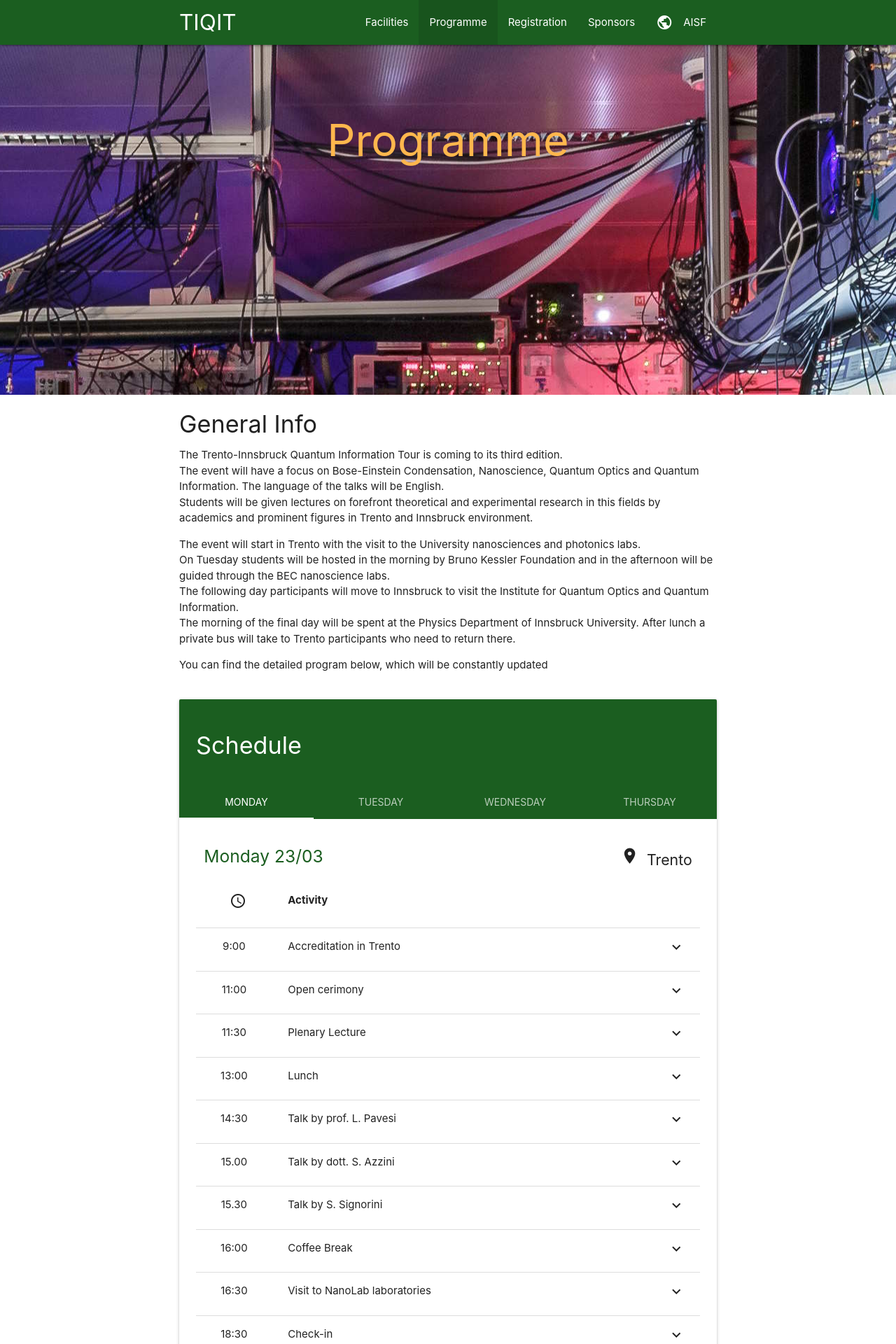
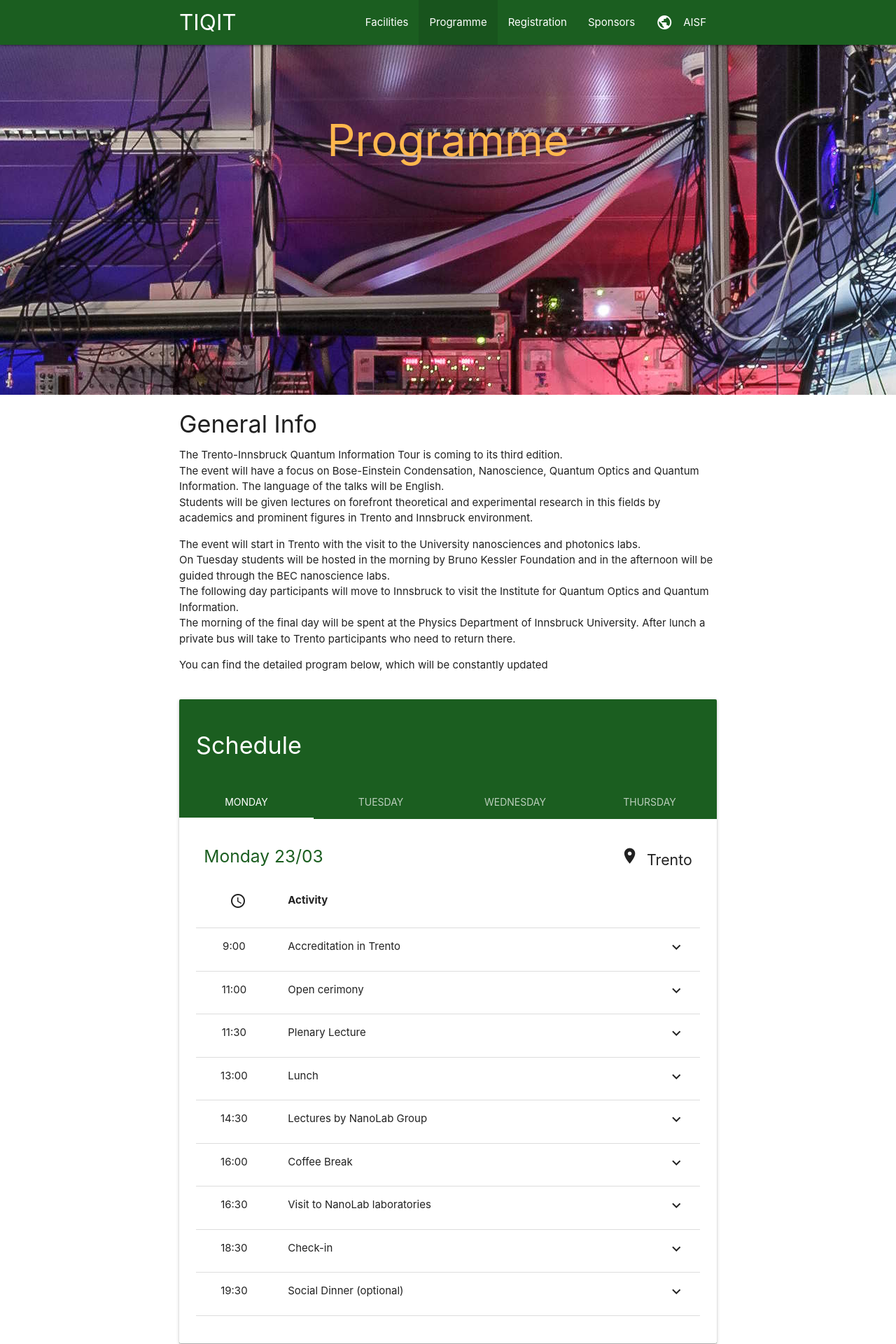
Before and after one commit to ai-sf/tiqit20, a Jekyll site: the page built from programme.html, in a window 1280 px wide. Shown: the top 1920 px of the page at 70% size. Built offline with Jekyll 4.4.1, drawn with Linux system fonts in a browser that asks for light colours; nearby versions of some CDN libraries; some of the changed text lies outside the part shown.

Commit message:
Update infos

```diff
--- a/_data/programme.yml
+++ b/_data/programme.yml
@@ -43,43 +43,29 @@ schedule:
             tag: "physunitn"
 
       - hour: "14:30"
-        name: "Talk by prof. L. Pavesi"
-        title: "Quantum Science and Technologies: a successful example"
-        abstract: "Starting from the second quantum revolution, the key ingredients of quantum physics essential for developing new kind of devices are discussed. A specific example of device in quantum security will be described."
+        name: "Lectures by NanoLab Group"
         group: "NanoLab"
-        people:
-            name: "prof. Lorenzo Pavesi"
-            tag: "pavesi"
         location:
             name: "Physics Department"
             tag: "physunitn"
             room: "Room TBD"
+        subactivities:
+          - title: "Quantum Science and Technologies: a successful example"
+            abstract: "Starting from the second quantum revolution, the key ingredients of quantum physics essential for developing new kind of devices are discussed. A specific example of device in quantum security will be described."
+            people:
+                name: "prof. Lorenzo Pavesi"
+                tag: "pavesi"
+          - title: "Single particle entanglement: where quantum and classical physics clashes"
+            abstract: "During the talk a definition of entanglement and the methods to assess the entanglement will be described. By using the single particle entanglement, the inherent differences between classical physics and quantum physics (non-locality and contestuality) well be derived."
+            people:
+                name: "dott. Stefano Azzini"
+                tag: "azzini"
 
-      - hour: "15.00"
-        name: "Talk by dott. S. Azzini"
-        title: "Single particle entanglement: where quantum and classical physics clashes"
-        abstract: "During the talk a definition of entanglement and the methods to assess the entanglement will be described. By using the single particle entanglement, the inherent differences between classical physics and quantum physics (non-locality and contestuality) well be derived."
-        group: "NanoLab"
-        people:
-            name: "dott. Stefano Azzini"
-            tag: "azzini"
-        location:
-            name: "Physics Department"
-            tag: "physunitn"
-            room: "Room TBD"
-
-      - hour: "15.30"
-        name: "Talk by S. Signorini"
-        title: "Heralded single photon sources: who, where, what, when and why"
-        abstract: "The sources of entangled two photons and of heralded single photons are described to show the advantages of integrated quantum photonics and where the field is evolving."
-        group: "NanoLab"
-        people:
-            name: "dott. Stefano Signorini"
-            tag: "signorini"
-        location:
-            name: "Physics Department"
-            tag: "physunitn"
-            room: "Room TBD"
+          - title: "Heralded single photon sources: who, where, what, when and why"
+            abstract: "The sources of entangled two photons and of heralded single photons are described to show the advantages of integrated quantum photonics and where the field is evolving."
+            people:
+                name: "dott. Stefano Signorini"
+                tag: "signorini"
 
       - hour: "16:00"
         name: "Coffee Break"
@@ -315,7 +301,7 @@ sections:
   - name: "Partecipation fee and requirements"
     points:
     - text: "In order to sign up for the event you must be an AISF or IAPS member"
-    - text: "Participation fee is different whether you want to stay at the Hostel in Trento or not"
+    - text: "Participation fee is different whether you need the accommodation both in Trento and Innsbruck or only one of them:"
       subpoints:
         - text: "Fee is 50€ without accomodation in Trento or Innsbruck (limited spots)"
         - text: "Fee is 80€ with included accomodation in Trento at Hostel for the night of Monday and Tuesday and in Innsbruck for the night of Wednesday"
--- a/_data/registration.yml
+++ b/_data/registration.yml
@@ -17,7 +17,7 @@ sections:
           button: Form
         - text: "40 places are available, of whom approximately half will be for AISF members.
                  <br>The selected candidates will have to cover a participation fee of €80.
-                 <br>Among AISF candidates, 8 spots will be assigned to Trento Local Committee members who will be able to access to the event with a reduced fee (without accomodation in Trento) of 50€"
+                 <br>Among AISF candidates, 8 spots will be assigned to Trento Local Committee members and among IAPS candidates, 8 spots will be assigned to Innsbruck students. Both will be able to access to the event with a reduced fee (without accomodation in Trento or Innsbruck) of 50€"
         - text: "Priority will be given to students who haven't participated to TIQIT previous editions.
                  <br> Due to the level of the program, among the selection criteria priority will be given to students who have been attending at least the third year of bachelor and who possess a basic knowledge of Quantum Physics."
         - text: "Please note that unfortunately we are not able to provide scholarships and/or bursaries for any students at this time."
@@ -42,4 +42,4 @@ sections:
         - text: "Registration opens on 15th March (12:00, GTM+1) and closes on 9th January (00:00, GTM+1)"
         - text: "Once the registration are closed, the organizing comittee will select the participants"
         - text: "Selected partecipants will be notified within one week from the registration closing, then the event fee will have to be paid in 7 days to confirm the participation"
-        - text: "Students non accepted will be notified as well, and they will have the possiblity to partecipate in case spots become available are still free after the first payment period."
+        - text: "Students non accepted will be notified as well, and they will have the possiblity to partecipate in case spots are still free after the first payment period."
--- a/_sass/_custom.scss
+++ b/_sass/_custom.scss
@@ -244,6 +244,13 @@ padding: 20px 0 0 0;
     display: none;
 }
 
+.bold{
+    font-weight: bold;
+}
+
+.italic {
+    font-style: italic;
+}
 #index-page h2 { font-size: $h5-fontsize; line-height: 110%; margin: ($h5-fontsize / 2) 0 ($h5-fontsize / 2.5) 0;}
 
 #index-page h3 { font-size: $h4-fontsize; line-height: 110%; margin: ($h4-fontsize / 2) 0 ($h4-fontsize / 2.5) 0;}
--- a/programme.html
+++ b/programme.html
@@ -110,17 +110,17 @@ layout: default
                                             {% for sub in act.subactivities %}
                                                 <div class="row">
                                                     <div class="col s6 m4 offset-s1 offset-m1">{{sub.people.name}}</div>
-                                                    <div class="col s6 m7">{{sub.title}}</div>
-                                                {% if sub.abstract %}
-                                                    <div class="row">
-                                                        <div class="col s1 right-align">
-                                                            <i class="material-icons">description</i>
+                                                    <div class="col s6 m7">
+                                                        <div class="bold">
+                                                            {{sub.title}}
                                                         </div>
-                                                        <div class="col s11">
-                                                            {{act.abstract}}
-                                                        </div>
+                                                        {% if sub.abstract %}
+                                                            <div class="italic">
+                                                                {{sub.abstract}}
+                                                            </div>
+                                                        {% endif %}
                                                     </div>
-                                                    {% endif %}
+
                                                 </div>
                                             {% endfor %}
                                         {% endif %}
```
